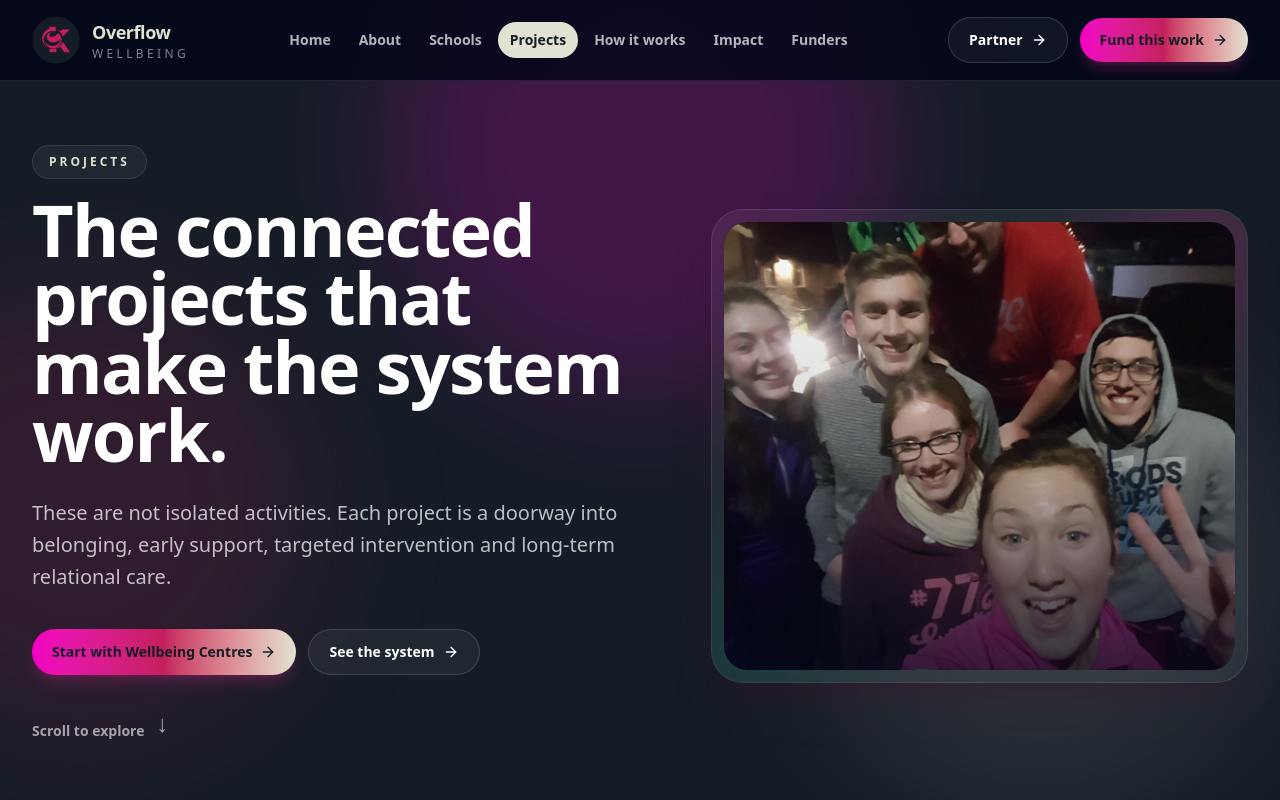
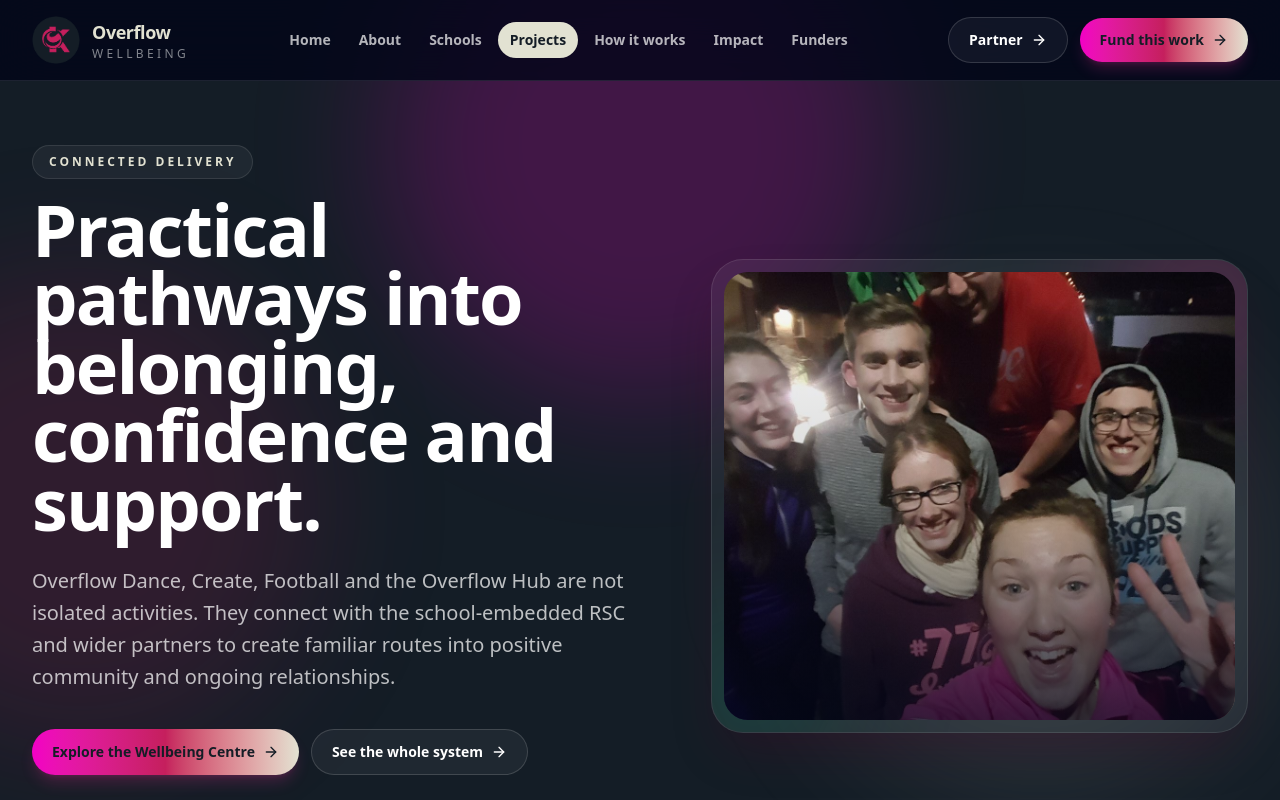
Before and after one commit to tomlambertstlukes-create/overflow-website, a Next.js app: page /projects in a window 1280 px wide. Shown: the top 800 px of the page. Built offline with nearby package versions, Linux system fonts and the light colour scheme.

Commit message:
Present projects as active delivery pathways

```diff
--- a/app/projects/page.jsx
+++ b/app/projects/page.jsx
@@ -1,22 +1,38 @@
 import Button from "@/components/Button";
 import { images } from "@/lib/data";
 import Hero from "@/components/Hero";
-import SignatureCard from "@/components/SignatureCard";
 import ProjectCards from "@/components/ProjectCards";
 import SystemModel from "@/components/SystemModel";
+
+export const metadata = {
+  title: "Projects | Kingdom Overflow",
+  description:
+    "Explore the Overflow Wellbeing Centre, Overflow Hub, Overflow Dance, Overflow Create and Overflow Football.",
+};
 
 export default function ProjectsPage() {
   return (
     <>
       <Hero
-        kicker="Projects"
-        title="The connected projects that make the system work."
-        primary={<Button href="/projects/wellbeing-centres">Start with Wellbeing Centres</Button>}
-        secondary={<Button href="/how-it-works" variant="ghost">See the system</Button>}
+        kicker="Connected delivery"
+        title="Practical pathways into belonging, confidence and support."
+        primary={
+          <Button href="/projects/wellbeing-centres">
+            Explore the Wellbeing Centre
+          </Button>
+        }
+        secondary={
+          <Button href="/how-it-works" variant="ghost">
+            See the whole system
+          </Button>
+        }
         image={images.projects}
-        imageAlt="Young people taking part in community activities, representing connected projects"
+        imageAlt="Young people together, representing connected community projects"
       >
-        These are not isolated activities. Each project is a doorway into belonging, early support, targeted intervention and long-term relational care.
+        Overflow Dance, Create, Football and the Overflow Hub are not isolated
+        activities. They connect with the school-embedded RSC and wider partners
+        to create familiar routes into positive community and ongoing
+        relationships.
       </Hero>
       <ProjectCards showHeader={false} />
       <SystemModel />
```
